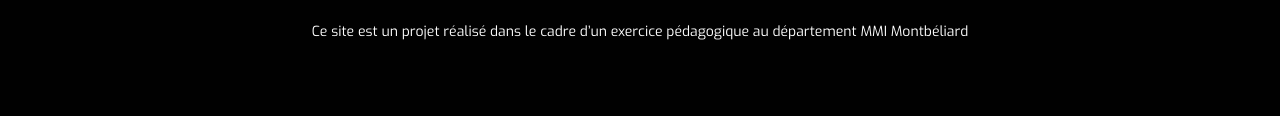
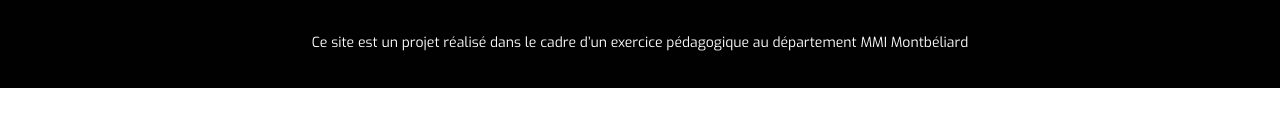
Before and after one commit to MMI-SAE-105/2023-sae105-projet-RemiLombard, a plain HTML site: page fr/replique.html in a window 1280 px wide. Shown: the part 663-779 px from the top of the page. Drawn offline with nearby package versions, Linux system fonts and the light colour scheme.

Commit message:
corr footer + fix espace ligne

```diff
--- a/src/css/footer.css
+++ b/src/css/footer.css
@@ -1,7 +1,6 @@
 .footer{
     background: linear-gradient(to bottom, #1D0042 0%, #010101 18%);
     margin-bottom: 0px;
-    height: 100vh;
     margin: 0;
     padding: 0;
     position: relative;
@@ -96,7 +95,7 @@
 }
 
 .footer__end--mail{
-    margin-bottom: 25px;
+    margin-bottom: 35px;
     font-family: var(--font-family);
     text-decoration: underline;
     color: var(--white-color);
@@ -107,5 +106,5 @@
     text-align: center;
     margin-left: 20px;
     margin-right: 20px;
-    padding-bottom: 25px;
+    margin-bottom: 35px;
 }
--- a/src/css/main.css
+++ b/src/css/main.css
@@ -35,6 +35,7 @@ p{
     font-family: var(--font-family-3);
     font-size: var(--text);
     color: var(--white-color);
+    line-height: 1.5;
 }
 
 figcaption{
```
